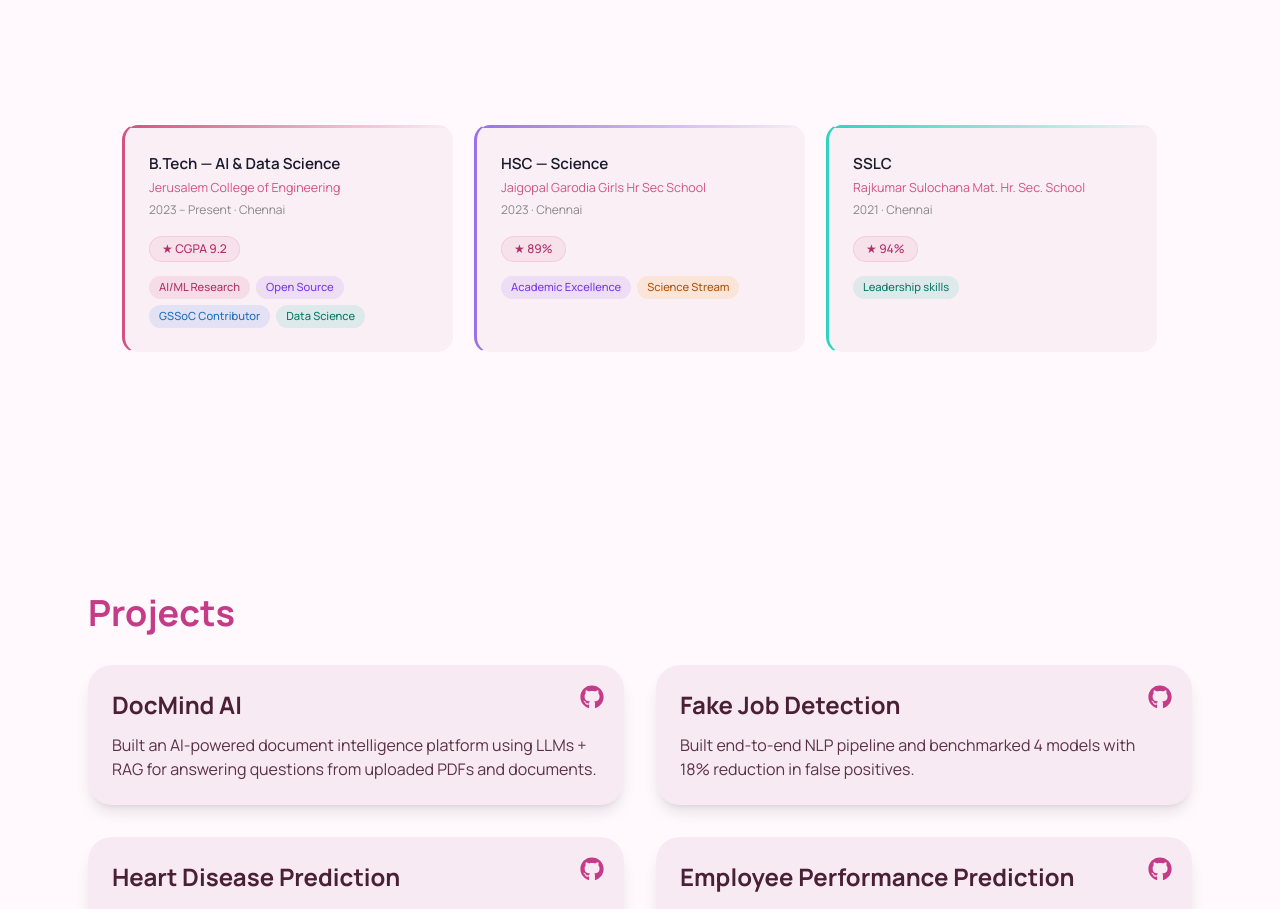
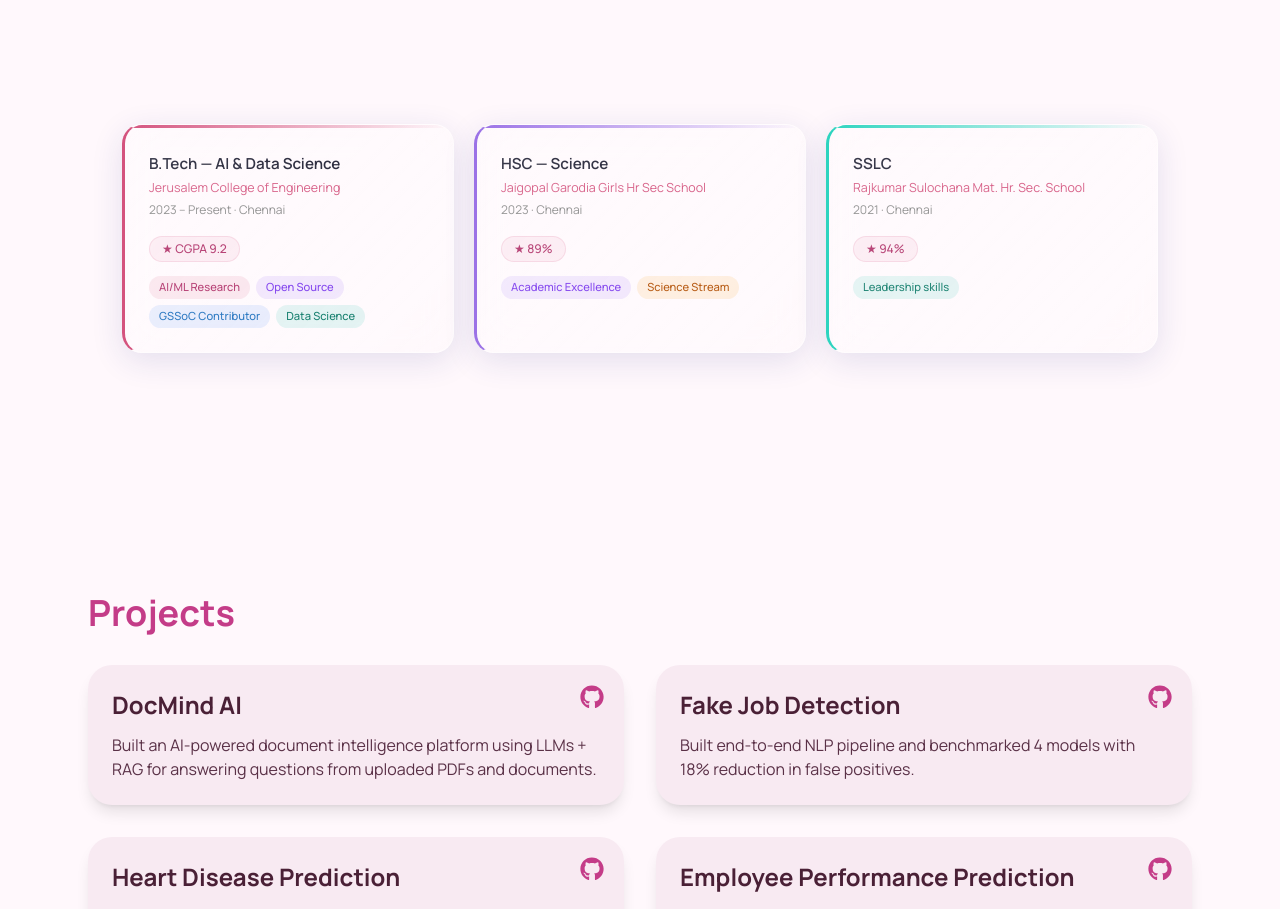
Before and after one commit to PojashriJM/PojashriJM_Portfolio, a Next.js app: page / in a window 1280 px wide. Shown: the part 3324-4233 px from the top of the page. Built offline with nearby package versions, Linux system fonts and the light colour scheme.

Commit message:
Enhanced education section

```diff
--- a/components/Education.jsx
+++ b/components/Education.jsx
@@ -11,10 +11,10 @@ const educationData = [
         accentLight: "#d4537e",
         accentDark: "#c43c88",
         tags: [
-      { label: "AI/ML Research",      bg: "rgba(212,83,126,0.12)", color: "#b03068" },
-      { label: "Open Source",         bg: "rgba(139,92,246,0.12)", color: "#7c3aed" },
-      { label: "GSSoC Contributor",   bg: "rgba(59,130,246,0.12)", color: "#1d6fbd" },
-      { label: "Data Science",        bg: "rgba(20,184,166,0.12)", color: "#0d7a68" },
+            { label: "AI/ML Research", bg: "rgba(212,83,126,0.12)", color: "#b03068" },
+            { label: "Open Source", bg: "rgba(139,92,246,0.12)", color: "#7c3aed" },
+            { label: "GSSoC Contributor", bg: "rgba(59,130,246,0.12)", color: "#1d6fbd" },
+            { label: "Data Science", bg: "rgba(20,184,166,0.12)", color: "#0d7a68" },
         ],
     },
     {
@@ -26,7 +26,7 @@ const educationData = [
         accentDark: "#c43c88",
         tags: [
             { label: "Academic Excellence", bg: "rgba(139,92,246,0.12)", color: "#7c3aed" },
-      { label: "Science Stream",      bg: "rgba(245,158,11,0.12)", color: "#b45309" },
+            { label: "Science Stream", bg: "rgba(245,158,11,0.12)", color: "#b45309" },
         ],
     },
     {
@@ -37,7 +37,7 @@ const educationData = [
         accentLight: "#2dd4bf",
         accentDark: "#c43c88",
         tags: [
-      { label: "Leadership skills",  bg: "rgba(20,184,166,0.12)", color: "#0d7a68" },
+            { label: "Leadership skills", bg: "rgba(20,184,166,0.12)", color: "#0d7a68" },
         ],
     },
 ];
@@ -76,25 +76,30 @@ export default function Education() {
                         key={item.degree}
                         style={{
                             position: "relative",
-              borderRadius: "16px",
+                            borderRadius: "20px",
                             padding: "1.5rem",
                             overflow: "hidden",
-              backdropFilter: "blur(12px)",
-              WebkitBackdropFilter: "blur(12px)",
+
                             background: isDark
-                ? "#3a1228"
-                : "rgba(248,234,242,0.65)",
-              borderTop: isDark
-                ? "1px solid rgba(196,60,136,0.2)"
-                : "1px solid rgba(255,255,255,0.75)",
-              borderRight: isDark
-                ? "1px solid rgba(196,60,136,0.2)"
-                : "1px solid rgba(255,255,255,0.75)",
-              borderBottom: isDark
-                ? "1px solid rgba(196,60,136,0.2)"
-                : "1px solid rgba(255,255,255,0.75)",
-              borderLeft: `3px solid ${isDark ? item.accentDark : item.accentLight}`,
-              transition: "transform 0.2s ease, box-shadow 0.2s ease",
+                                ? "rgba(58,18,40,0.45)"
+                                : "rgba(255,255,255,0.22)",
+
+                            backdropFilter: "blur(20px)",
+                            WebkitBackdropFilter: "blur(20px)",
+
+                            border: isDark
+                                ? "1px solid rgba(255,255,255,0.08)"
+                                : "1px solid rgba(255,255,255,0.45)",
+
+                            borderLeft: `3px solid ${isDark ? item.accentDark : item.accentLight
+                                }`,
+
+                            boxShadow: isDark
+                                ? "0 8px 32px rgba(0,0,0,0.25)"
+                                : "0 8px 32px rgba(31,38,135,0.12)",
+
+                            transition:
+                                "transform 0.3s ease, box-shadow 0.3s ease",
                         }}
                         onMouseEnter={(e) => {
                             e.currentTarget.style.transform = "translateY(-4px)";
@@ -107,6 +112,15 @@ export default function Education() {
                             e.currentTarget.style.boxShadow = "none";
                         }}
                     >
+                        <div
+  style={{
+    position: "absolute",
+    inset: 0,
+    background:
+      "linear-gradient(135deg, rgba(255,255,255,0.15), rgba(255,255,255,0.02))",
+    pointerEvents: "none",
+  }}
+/>
                         {/* Top accent line */}
                         <div
                             style={{
```
Lines whose indentation alone changed are shown as unchanged.
